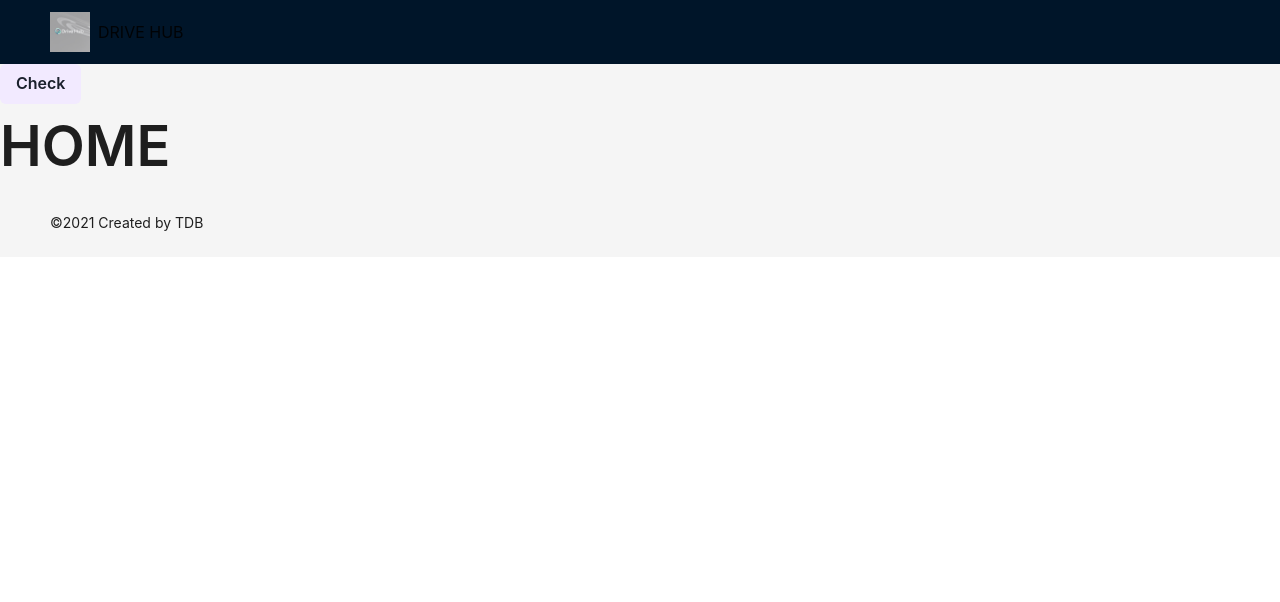
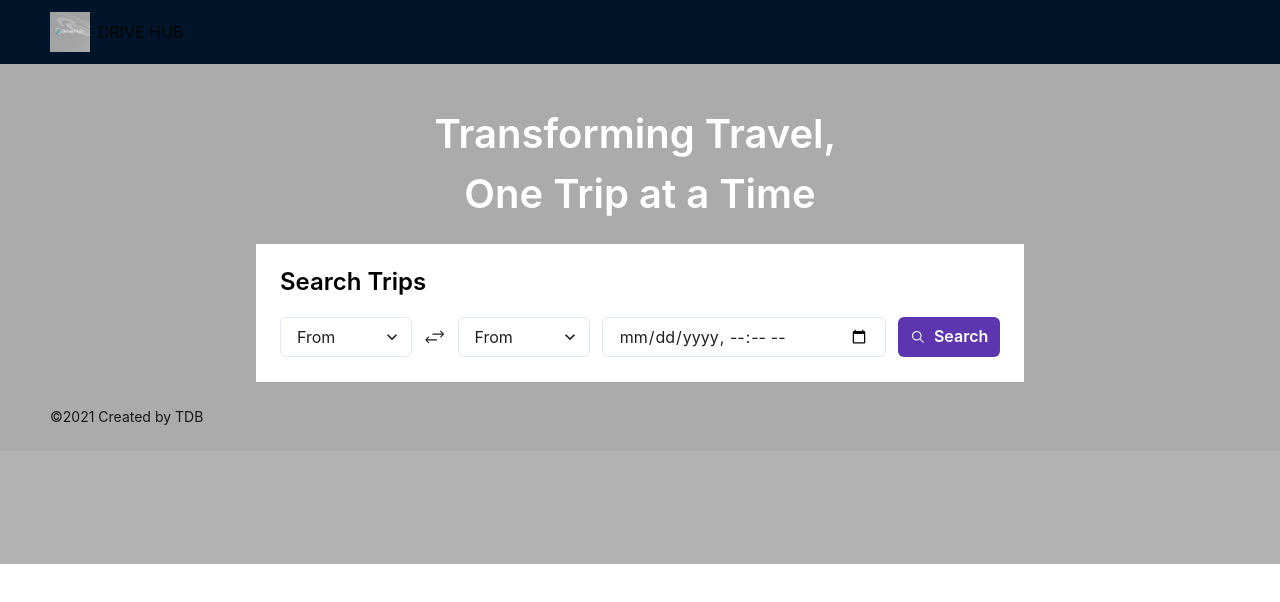
Before and after one commit to nguyenkien0703/booking, a React (Vite) app: page / in a window 1280 px wide. Shown: the top 602 px of the page. Built offline with nearby package versions, Linux system fonts and the light colour scheme.

Commit message:
feat: add search trips homepage

```diff
--- a/package.json
+++ b/package.json
@@ -16,6 +16,7 @@
     "@tanstack/react-query": "^5.59.16",
     "antd": "^5.21.6",
     "axios": "^1.7.7",
+    "drive-hub-fe": "file:",
     "framer-motion": "^11.11.11",
     "i18next": "^23.16.4",
     "moment": "^2.30.1",
--- /dev/null
+++ b/src/components/Button/PrimaryButton.tsx
@@ -0,0 +1,17 @@
+import { Button, ButtonProps } from "@chakra-ui/react";
+
+export default function PrimaryButton({ ...props }: ButtonProps) {
+    return (
+        <Button
+            backgroundColor={props?.backgroundColor || 'primary.500'}
+            _hover={props?._hover || {
+                backgroundColor: 'primary.400'
+            }}
+            padding={props?.padding || '12px 24px'}
+            color={props?.color || 'white'}
+            {...props}
+        >
+            {props.children}
+        </Button>
+    )
+}
--- a/src/components/index.ts
+++ b/src/components/index.ts
@@ -1 +1,2 @@
-export {default as Header} from "@/components/Header";
+export { default as Header } from "@/components/Header";
+export { default as PrimaryButton } from "@/components/Button/PrimaryButton";
--- a/src/pages/home/index.tsx
+++ b/src/pages/home/index.tsx
@@ -1,19 +1,110 @@
-import {Button, Text} from "@chakra-ui/react";
-import {formatNumber} from "@/utils";
+import { PrimaryButton } from "@/components";
+import { Text, Image, Box, Flex, Select, Grid, GridItem, Input, Button } from "@chakra-ui/react";
+import { IoIosSwap, IoIosSearch } from 'react-icons/io'
 
 const Index = () => {
-	const number = 10.200
-	const formattedNumber = formatNumber(number)
-	console.log(formattedNumber)
 	return (
-		<div>
-			<Button bgColor={'primary.50'}>
-				Check
-			</Button>
-			<Text variant={'display2'}>
-					HOME
+		<Flex
+			flexDirection={'column'}
+			position={'relative'}
+		>
+			{/* <Image
+				src="/logo.jpg"
+				alt="logo"
+				position={'absolute'}
+				width={'100%'}
+				height={'400px'}
+				objectFit={'cover'}
+			/> */}
+			<Box
+				position={'absolute'}
+				backgroundColor={'black'}
+				width={'100%'}
+				height={'500px'}
+				opacity={0.3}
+			/>
+			<Text
+				textAlign={'center'}
+				variant={{
+					base: 'display6',
+					md: 'display5',
+				}}
+				color={'white'}
+				zIndex={2}
+				whiteSpace={'pre-wrap'}
+				marginTop={{
+					base: '40px',
+				}}
+			>
+				{"Transforming Travel, \n"}
+				{"One Trip at a Time"}
 			</Text>
-		</div>
+			<Box
+				alignSelf={'center'}
+				padding={{
+					base: '16px 12px',
+					md: '20px 24px',
+				}}
+				backgroundColor={'white'}
+				marginTop={'20px'}
+				zIndex={2}
+				width={{
+					base: '100%',
+					lg: '70%',
+					'xl': '60%',
+					'2xl': '50%',
+				}}
+			>
+				<Text variant={'h3'} color='black'>
+					Search Trips
+				</Text>
+				<Grid templateColumns={'repeat(2, 1fr)'} mt={3} gap={3}>
+					<GridItem
+						colSpan={{
+							base: 2,
+							md: 1,
+						}}
+						display={'flex'}
+						alignItems={'center'}
+						gap={3}
+					>
+						<Select
+							placeholder="From"
+						>
+							<option value="option1">Option 1</option>
+							<option value="option2">Option 2</option>
+							<option value="option3">Option 3</option>
+						</Select>
+						<IoIosSwap size={50} />
+						<Select
+							placeholder="From"
+						>
+							<option value="option1">Option 1</option>
+							<option value="option2">Option 2</option>
+							<option value="option3">Option 3</option>
+						</Select>
+					</GridItem>
+					<GridItem
+						colSpan={{
+							base: 2,
+							md: 1,
+						}}
+						display={'flex'}
+						alignItems={'center'}
+						gap={3}
+					>
+						<Input
+							type="datetime-local"
+						/>
+						<PrimaryButton
+							leftIcon={<IoIosSearch />}
+						>
+							Search
+						</PrimaryButton>
+					</GridItem>
+				</Grid>
+			</Box>
+		</Flex>
 	)
 }
 
--- a/src/themes/index.ts
+++ b/src/themes/index.ts
@@ -229,7 +229,7 @@ const chakraTheme = extendTheme({
 					fontWeight: fonts.display6.fw,
 				},
 			}
-		}
+		},
 	}
 })
 
```
